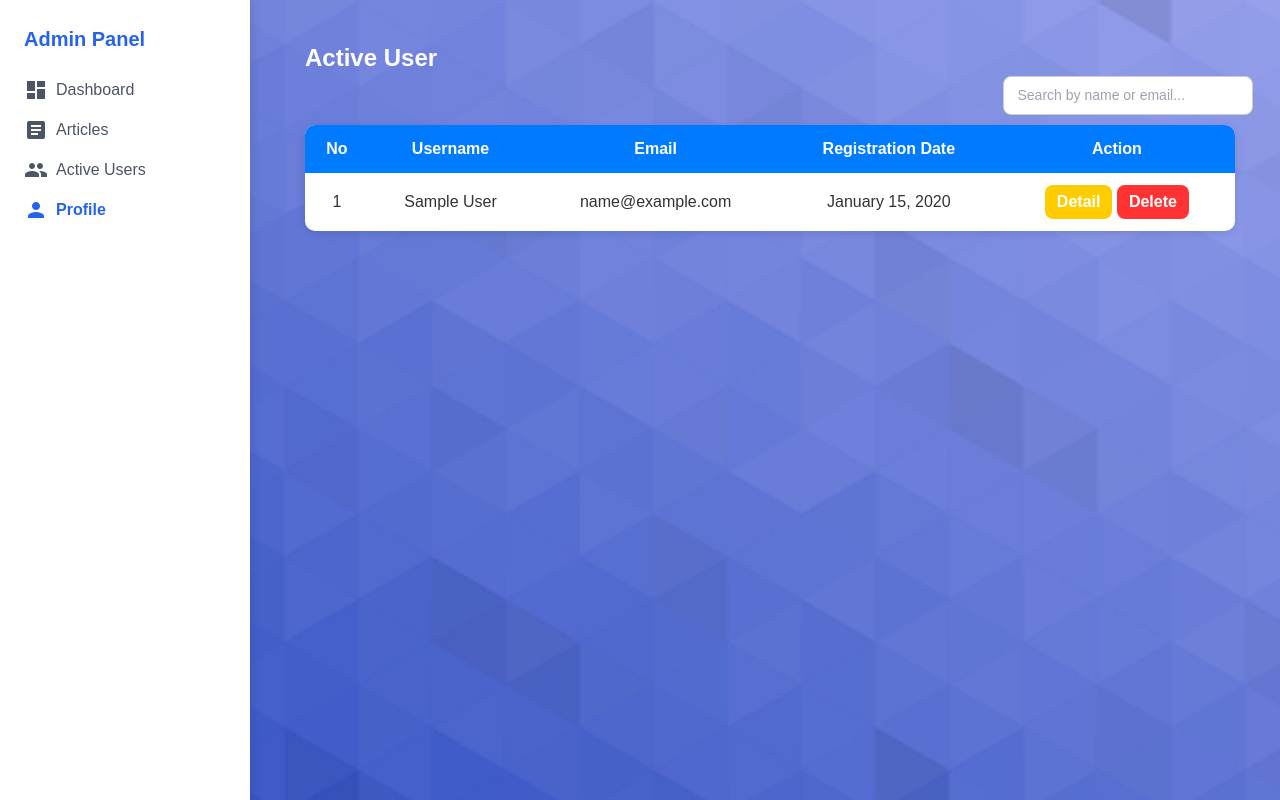
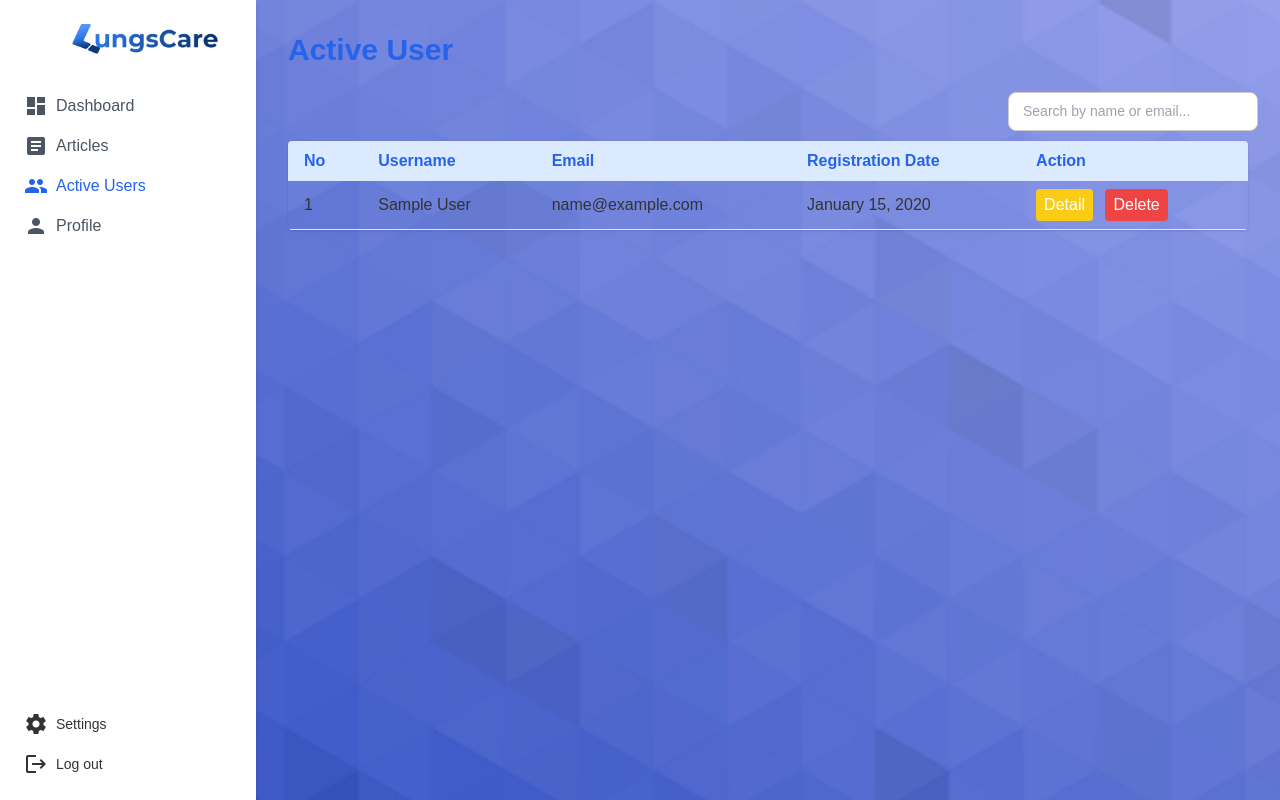
Before and after one commit to salsfrr007/LungsCareWeb, a Laravel app: page /user in a window 1280 px wide. Run offline with Laravel 9, Linux system fonts and the light colour scheme; tables that the repository leaves empty hold one stand-in row (values such as "Sample post"); some libraries are stand-ins or nearby versions.

Commit message:
fix hasil merge

```diff
--- a/resources/views/admin/profile.blade.php
+++ b/resources/views/admin/profile.blade.php
@@ -18,9 +18,9 @@
         <a href="/dashboard" class="flex items-center gap-2 hover:text-blue-600 font-medium">
           <span class="material-icons">dashboard</span> Dashboard
         </a>
-        <a href="/article" class="flex items-center gap-2 hover:text-blue-600">
-          <span class="material-icons">article</span> Articles
-        </a>
+        <a href="/articles" class="flex items-center gap-2 hover:text-blue-600">
+                        <span class="material-icons">article</span> Articles
+                    </a>
         <a href="/user" class="flex items-center gap-2 hover:text-blue-600">
           <span class="material-icons">group</span> Active Users
         </a>
--- a/resources/views/articles/index.blade.php
+++ b/resources/views/articles/index.blade.php
@@ -33,9 +33,9 @@
       </nav>
     </div>
     <div class="flex flex-col gap-4 mt-10">
-      <a href="#" class="flex items-center gap-2 text-sm hover:text-blue-600">
-        <span class="material-icons">settings</span> Settings
-      </a>
+    <a href="/settings" class="flex items-center gap-2 text-sm hover:text-blue-600">
+                    <span class="material-icons">settings</span> Settings
+                </a>
       <a href="/login" class="flex items-center gap-2 text-sm hover:text-red-500">
         <span class="material-icons">logout</span> Log out
       </a>
--- a/resources/views/user.blade.php
+++ b/resources/views/user.blade.php
@@ -8,68 +8,90 @@
   <link href="https://fonts.googleapis.com/icon?family=Material+Icons" rel="stylesheet">
   <link rel="stylesheet" href="{{ asset('style.css') }}">
 </head>
-  <div class="container">
+<body class="flex">
+
   <!-- Sidebar -->
-      <aside>
-        <h2>Admin Panel</h2>
-        <nav>
-          <a href="/dashboard">
+  <aside class="w-64 bg-white shadow-md p-6 flex flex-col justify-between h-screen">
+    <div>
+      <!-- Logo -->
+      <div class="flex justify-end mb-10">
+        <img src="/images/Logo.png" alt="Lungscare Logo" class="w-40">
+      </div>
+
+      <!-- Menu -->
+      <nav class="flex flex-col gap-4">
+        <a href="/dashboard" class="flex items-center gap-2 hover:text-blue-600">
           <span class="material-icons">dashboard</span> Dashboard
         </a>
-          <a href="/article">
+        <a href="/articles" class="flex items-center gap-2 hover:text-blue-600">
           <span class="material-icons">article</span> Articles
         </a>
-          <a href="/user">
+        <a href="/user" class="flex items-center gap-2 text-blue-600 font-medium">
           <span class="material-icons">group</span> Active Users
         </a>
-          <a href="/profile" class="active">
+        <a href="/profile" class="flex items-center gap-2 hover:text-blue-600">
           <span class="material-icons">person</span> Profile
         </a>
       </nav>
+    </div>
+
+    <!-- Footer Menu -->
+    <div class="flex flex-col gap-4 mt-10">
+      <a href="/settings" class="flex items-center gap-2 text-sm hover:text-blue-600">
+        <span class="material-icons">settings</span> Settings
+      </a>
+      <a href="#" onclick="openLogoutPopup(); return false;" class="flex items-center gap-2 text-sm hover:text-red-500">
+        <span class="material-icons">logout</span> Log out
+      </a>
+    </div>
   </aside>
 
-    <div class="main-content">
+  <!-- Main Content -->
+  <div class="flex-1 p-8">
     <!-- Modal -->
-                <div id="userModal" class="modal">
-                    <div class="modal-content">
-                        <span class="close" onclick="closeModal()">&times;</span>
-                        <h2>User Details</h2>
-                        <div class="modal-body">
+    <div id="userModal" class="modal hidden fixed inset-0 bg-gray-500 bg-opacity-50 flex items-center justify-center z-50">
+      <div class="bg-white p-6 rounded shadow-lg w-full max-w-md">
+        <span class="close float-right cursor-pointer text-gray-500 text-xl" onclick="closeModal()">&times;</span>
+        <h2 class="text-2xl font-bold mb-4">User Details</h2>
+        <div class="modal-body space-y-2">
           <p><strong>Username:</strong> <span id="modalName"></span></p>
           <p><strong>Email:</strong> <span id="modalEmail"></span></p>
           <p><strong>Email Verified At:</strong> <span id="modalVerified"></span></p>
           <p><strong>Password:</strong> <span id="modalPassword"></span></p>
           <p><strong>Registered At:</strong> <span id="modalCreatedAt"></span></p>
         </div>
-                        <button class="btn-done" onclick="closeModal()">Done</button>
+        <button class="mt-4 bg-blue-600 text-white px-4 py-2 rounded" onclick="closeModal()">Done</button>
       </div>
     </div>
 
-                <div class="header">
-                    <h1><strong>Active User</strong></h1>
+    <div class="header mb-6">
+      <h1 class="text-3xl font-bold text-blue-600">Active User</h1>
     </div>
-                <input type="text" id="searchInput" placeholder="Search by name or email...">
+
+    <input type="text" id="searchInput" placeholder="Search by name or email..."
+      class="w-full mb-4 p-2 border border-gray-300 rounded"/>
 
     <!-- Tabel Active User -->
-                <table class="table">
-                    <thead>
+    <div class="overflow-auto rounded shadow">
+      <table class="min-w-full table-auto">
+        <thead class="bg-blue-100 text-blue-600">
           <tr>
-                            <th>No</th>
-                            <th>Username</th>
-                            <th>Email</th>
-                            <th>Registration Date</th>
-                            <th>Action</th>
+            <th class="px-4 py-2 text-left">No</th>
+            <th class="px-4 py-2 text-left">Username</th>
+            <th class="px-4 py-2 text-left">Email</th>
+            <th class="px-4 py-2 text-left">Registration Date</th>
+            <th class="px-4 py-2 text-left">Action</th>
           </tr>
         </thead>
         <tbody>
           @foreach($users as $key => $user)
-                        <tr>
-                            <td>{{ $key + 1 }}</td>
-                            <td>{{ $user->name }}</td>
-                            <td>{{ $user->email }}</td>
-                            <td>{{ $user->created_at->format('F j, Y') }}</td>
-                            <td>
-                                <button type="button" class="btn btn-warning"
+          <tr class="border-b hover:bg-gray-50">
+            <td class="px-4 py-2">{{ $key + 1 }}</td>
+            <td class="px-4 py-2">{{ $user->name }}</td>
+            <td class="px-4 py-2">{{ $user->email }}</td>
+            <td class="px-4 py-2">{{ $user->created_at->format('F j, Y') }}</td>
+            <td class="px-4 py-2 space-x-2">
+              <button type="button" class="bg-yellow-400 text-white px-2 py-1 rounded"
                 onclick="openModal(
                   '{{ $user->name }}',
                   '{{ $user->email }}',
@@ -79,10 +101,10 @@
                 )">
                 Detail
               </button>
-                                <form action="{{ route('active.users.delete', $user->id) }}" method="POST" style="display:inline;">
+              <form action="{{ route('active.users.delete', $user->id) }}" method="POST" class="inline">
                 @csrf
                 @method('DELETE')
-                                    <button type="submit" class="btn btn-danger">Delete</button>
+                <button type="submit" class="bg-red-500 text-white px-2 py-1 rounded">Delete</button>
               </form>
             </td>
           </tr>
@@ -91,6 +113,7 @@
       </table>
     </div>
   </div>
+
   <script>
     document.getElementById('searchInput').addEventListener('keyup', function () {
       const filter = this.value.toLowerCase();
@@ -108,22 +131,20 @@
       document.getElementById('modalVerified').textContent = emailVerifiedAt;
       document.getElementById('modalPassword').textContent = password;
       document.getElementById('modalCreatedAt').textContent = createdAt;
-            document.getElementById('userModal').style.display = 'block';
+      document.getElementById('userModal').classList.remove('hidden');
     }
 
     function closeModal() {
-            document.getElementById('userModal').style.display = 'none';
+      document.getElementById('userModal').classList.add('hidden');
     }
 
-        // Tutup modal jika klik di luar konten
     window.onclick = function(event) {
       const modal = document.getElementById('userModal');
       if (event.target === modal) {
         closeModal();
       }
     }
+  </script>
 
-    </script>
 </body>
-
 </html>
--- a/routes/web.php
+++ b/routes/web.php
@@ -3,6 +3,9 @@
 use App\Http\Controllers\AuthController;
 use App\Http\Controllers\UserController;
 use Illuminate\Support\Facades\Route;
+use App\Http\Controllers\ArticleController;
+
+Route::resource('articles', ArticleController::class);
 
 Route::get('/login', function () {
     return view('login');
@@ -21,17 +24,6 @@ Route::get('/profile', function () {
         return redirect('/login');
     }
     return view('admin.profile');
-});
-
-Route::get('/articles', function () {
-    return view('articles.index');
-});
-Route::get('/articles/create', function () {
-    return view('articles.create');
-});
-Route::post('/articles/store', function () {
-    // Simulasi penyimpanan artikel
-    return redirect('/articles')->with('success', 'Artikel berhasil disimpan!');
 });
 
 Route::get('/logout', function () {
@@ -53,3 +45,8 @@ Route::get('/dashboard', function () {
 
 Route::get('/user', [UserController::class, 'index'])->name('active.users');
 Route::delete('/user/{id}', [UserController::class, 'destroy'])->name('active.users.delete');
+
+// Admin Routes
+Route::get('/settings', function () {
+    return view('settings');
+})->name('settings');
```
Also changed, not shown: resources/views/dashboard.blade.php (+12 -2 lines), resources/views/settings.blade.php (+124 -0 lines). Lines whose indentation alone changed are shown as unchanged.
